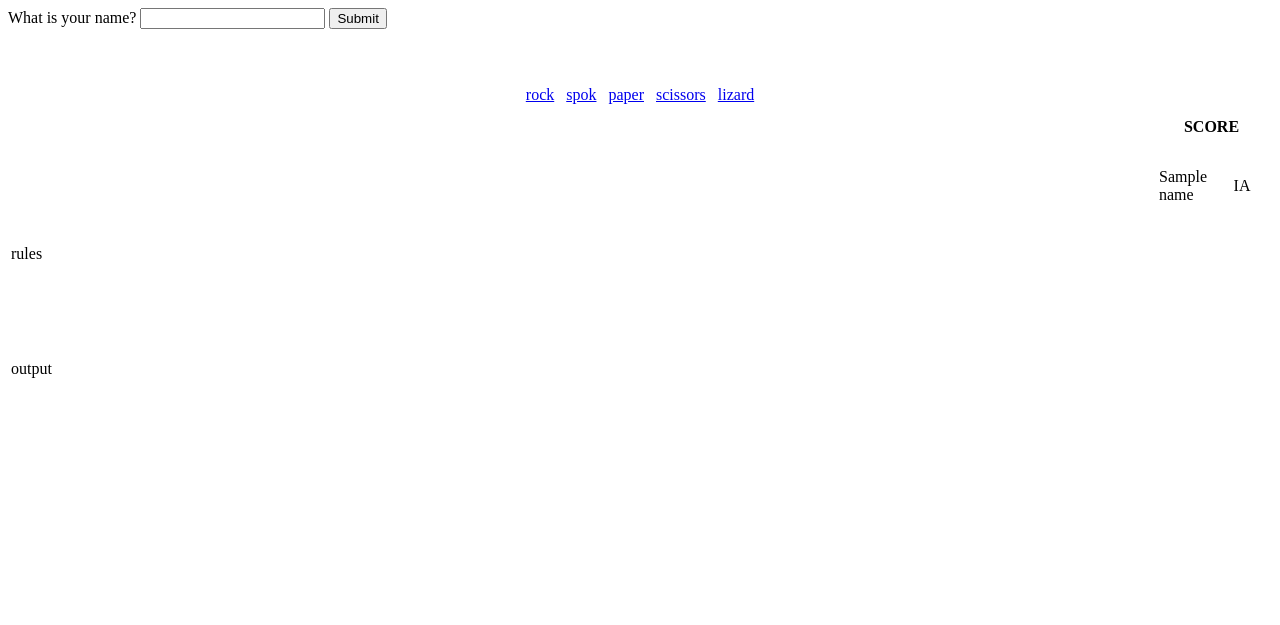
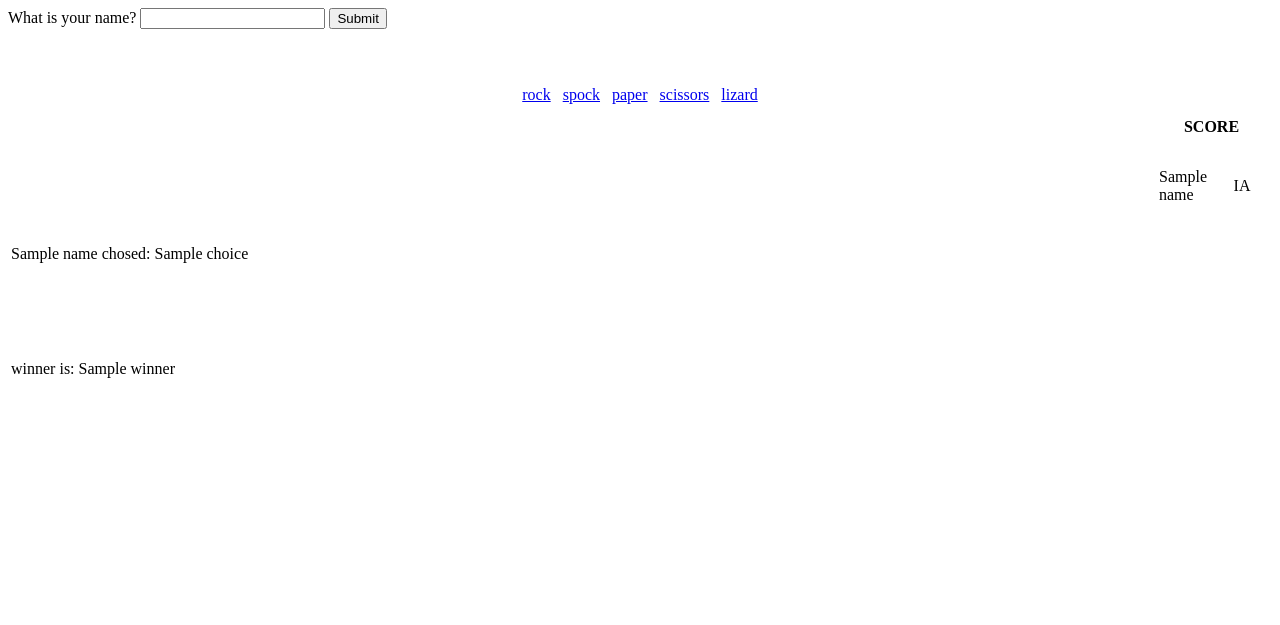
Before and after one commit to salvatop/python-rock-paper-scissors-lizard-spock-game, a Flask app: template templates/index.html in a window 1280 px wide. Shown: the top 625 px of the page. Run offline with Flask 2, Linux system fonts and the light colour scheme; the template is opened without the code that fills it: most values are stand-ins (such as "Sample title", 1, 10 or a date in 2020).

Commit message:
initial commit

```diff
--- a/app.py
+++ b/app.py
@@ -4,12 +4,13 @@ import random
 app = Flask(__name__, template_folder='templates')
 
 SCORE = {"player": 0, "IA": 0}
+WINNER = ""
 
 
 def name_to_number(name):
     if name == "rock":
         number = 0
-    elif name == "Spock":
+    elif name == "spock":
         number = 1
     elif name == "paper":
         number = 2
@@ -24,7 +25,7 @@ def number_to_name(number):
     if number == 0:
         name = "rock"
     elif number == 1:
-        name = "Spock"
+        name = "spock"
     elif number == 2:
         name = "paper"
     elif number == 3:
@@ -49,16 +50,14 @@ def play(player_choice):
 
     if result >= 3 and result <= 4:
         SCORE["IA"] += 1
-        print("IA wins!")
-        return "IA wins!"
+        WINNER = "IA wins!"
+        return WINNER
 
     elif result >= 1 and result <= 2:
         SCORE["player"] += 1
-        print("Player wins!")
         return "Player wins!"
 
     else:
-        print("It's a Tie!")
         return "It's a Tie!"
 
 
@@ -70,13 +69,13 @@ def player_input():
     if request.method == 'POST' and 'name' in request.form:
         name = request.form['name']
 
-    score = None
+    winner = None
 
     choice = request.args.get('choice')
     if choice:
-       score = play(choice)
+       winner = play(choice)
 
-    return render_template('index.html', name=name, choice=choice, score=score)
+    return render_template('index.html', name=name, choice=choice, winner=winner)
 
 
 if __name__ == '__main__':
--- a/templates/index.html
+++ b/templates/index.html
@@ -18,7 +18,7 @@
 <tbody>
 <tr>
 <td><a href={{ url_for('player_input', choice="rock") }}> rock </a></td>
-<td><a href={{ url_for('player_input', choice="spok") }}> spok </a></td>
+<td><a href={{ url_for('player_input', choice="spock") }}> spock </a></td>
 <td><a href={{ url_for('player_input', choice="paper") }}> paper </a></td>
 <td><a href={{ url_for('player_input', choice="scissors") }}> scissors </a></td>
 <td><a href={{ url_for('player_input', choice="lizard") }}> lizard</a></td>
@@ -52,10 +52,10 @@
 <table style="width: 565px; height: 232px;">
 <tbody>
 <tr>
-<td style="width: 555px;">rules</td>
+<td style="width: 555px;">{{ name }} chosed: {{choice}}</td>
 </tr>
 <tr>
-<td style="width: 555px;">output</td>
+<td style="width: 555px;">winner is: {{winner}}</td>
 </tr>
 </tbody>
 </table>
```
